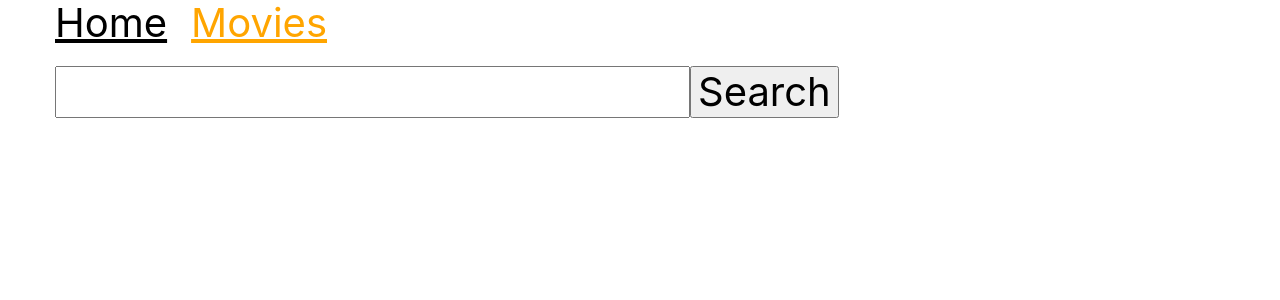
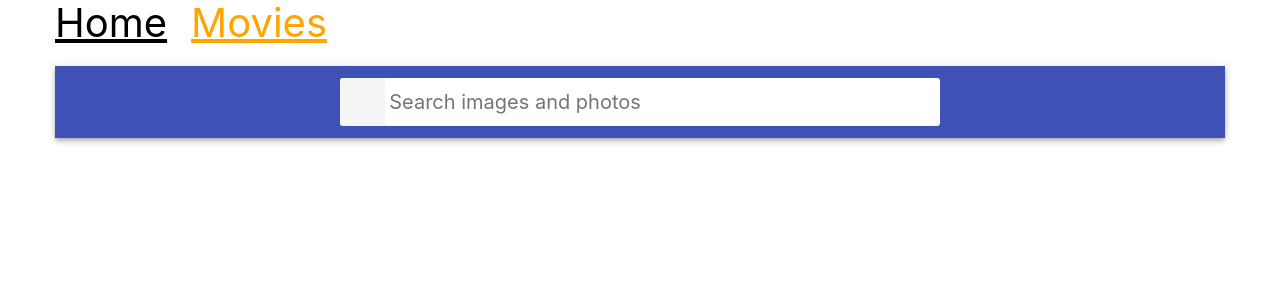
Before and after one commit to KateZaharova/goit-react-hw-05-movies, a React (Create React App) app: page /goit-react-hw-05-movies/movies in a window 1280 px wide. Shown: the top 300 px of the page. Built offline with nearby package versions, Linux system fonts and the light colour scheme; no server answers.

Commit message:
film search

```diff
--- a/src/api.js
+++ b/src/api.js
@@ -28,12 +28,20 @@ export const fetchReview = async (movieId) => {
 };
 
 
-/*API key=262609caf2a64b4b637675370ec91f76
+export const fetchSearchMovie = async (query) => {
+    const resp = await axios.get(`/search/movie?include_adult=false&language=en-US&api_key=${API_KEY}&page=1&query=${query}`);
+    return resp.data;
+};
+
+/*
+https://api.themoviedb.org/3/search/movie?include_adult=false&language=en-US&api_key=262609caf2a64b4b637675370ec91f76&page=1&query=ba
+
+API key=262609caf2a64b4b637675370ec91f76
 Токен доступу для читання API - eyJhbGciOiJIUzI1NiJ9.eyJhdWQiOiIyNjI2MDljYWYyYTY0YjRiNjM3Njc1MzcwZWM5MWY3NiIsInN1YiI6IjY1MDg5MWJlMzczYWMyMDBmZjA1ZmQ0OCIsInNjb3BlcyI6WyJhcGlfcmVhZCJdLCJ2ZXJzaW9uIjoxfQ.BVAxCHBNXR4qKxdw9juTzLiuwt4zS2kUHqWgFfmhnsk
 
 +/trending/get-trending список найпопулярніших фільмів на сьогодні для створення колекції на головній сторінці.
-/search/search-movies пошук фільму за ключовим словом на сторінці фільмів.
++/search/search-movies пошук фільму за ключовим словом на сторінці фільмів.
 +/movies/get-movie-details запит повної інформації про фільм для сторінки кінофільму.
 +/movies/get-movie-credits запит інформації про акторський склад для сторінки кінофільму.
-/movies/get-movie-reviews запит оглядів для сторінки кінофільму.
++/movies/get-movie-reviews запит оглядів для сторінки кінофільму.
 */
--- /dev/null
+++ b/src/components/Movies.styled.js
@@ -0,0 +1,66 @@
+import styled from "styled-components";
+
+/*
+export const SpanBtn = styled.span`
+svg{
+  width:2em;
+  height:2em;
+}
+`;
+*/
+
+export const Searchbar = styled.header`
+ top: 0;
+  left: 0;
+  position: sticky;
+  z-index: 1100;
+  display: flex;
+  justify-content: center;
+  align-items: center;
+  min-height: 64px;
+  padding-right: 24px;
+  padding-left: 24px;
+  padding-top: 12px;
+  padding-bottom: 12px;
+  background-color: #3f51b5;
+  box-shadow: 0px 2px 4px -1px rgba(0, 0, 0, 0.2),
+    0px 4px 5px 0px rgba(0, 0, 0, 0.14), 0px 1px 10px 0px rgba(0, 0, 0, 0.12);
+  `;
+
+
+export const SearchForm=styled.form`
+  display: flex;
+  align-items: center;
+  width: 100%;
+  max-width: 600px;
+  background-color: #fff;
+  border-radius: 3px;
+  overflow: hidden;
+  `
+
+export const SearchFormBtn=styled.button`
+  display: inline-block;
+  width: 48px;
+  height: 48px;
+  border: 0;
+  opacity: 0.6;
+  transition: opacity 250ms cubic-bezier(0.4, 0, 0.2, 1);
+  cursor: pointer;
+  outline: none;
+  :hover {
+  opacity: 1;}
+`
+
+export const SearchFormInput = styled.input`
+  display: inline-block;
+  width: 100%;
+  font: inherit;
+  font-size: 20px;
+  border: none;
+  outline: none;
+  padding-left: 4px;
+  padding-right: 4px;
+  ::placeholder {
+  font: inherit;
+  font-size: 18px;}
+`;
--- a/src/components/MoviesList/MoviesList.js
+++ b/src/components/MoviesList/MoviesList.js
@@ -4,11 +4,19 @@ import { useLocation, Link } from "react-router-dom";
 
 export default function MoviesList({ movies }) {
   const location = useLocation();
+  function getLink(movieId) {
+    if (location.pathname === "/movies") {
+      return "/movies/" + movieId;
+    }
+    return "movies/" + movieId;
+  };
+
+
   return (
     <div>
       {movies.map((movie) => (
         <div key={movie.id}>
-          <Link to={`movies/${movie.id}`} state={{from:location}}>
+          <Link to={getLink(movie.id)} state={{from:location}}>
             <p>{movie.title}</p>
           </Link>
         </div>
@@ -16,3 +24,5 @@ export default function MoviesList({ movies }) {
     </div>
   );
 };
+
+/*movies/${movie.id}*/
--- a/src/pages/Movies.js
+++ b/src/pages/Movies.js
@@ -1,11 +1,62 @@
-import { useParams } from "react-router-dom";
+import { Searchbar, SearchForm, SearchFormBtn, SearchFormInput } from "../components/Movies.styled";
+import { useSearchParams} from "react-router-dom";
+import { fetchSearchMovie } from "api";
+import { useEffect, useState } from 'react';
+import MoviesList from "../components/MoviesList/MoviesList"
+
+export default function Movies({ onSubmit }) {
+
+const [searchParams, setSearchParams] = useSearchParams();
+const query = searchParams.get("query") ?? "";
+const [moviesItems, setMoviesItems] = useState([]);
+
+    console.log(query)
+
+    useEffect(() => {
+    async function getMovies() {
+        try {
+        const popularMovies = await fetchSearchMovie(query);
+        setMoviesItems(popularMovies.results);
+        } catch (error) {
+            console.log(error)
+      }
+    }
+
+    getMovies();
+  }, [query]);
 
 
-export default function Movies() {
+const handleSubmit = (evt) => {
+    evt.preventDefault();
+    const query = evt.target.elements.request.value;
+    const nextParams = query !== "" ? { query} : {};
+    setSearchParams(nextParams);
+    ;
+  }
+
+
+
     return (
-        <div>
-            <input></input>
-            <button type="button">Search</button>
-        </div>
-    )
+        <>
+            {(moviesItems.length === 0) &&
+        <Searchbar className="searchbar">
+  <SearchForm className="form" onSubmit={(evt) => {handleSubmit(evt)}}>
+          <SearchFormBtn type="submit" className="button" ></SearchFormBtn>
+
+    <SearchFormInput
+      className="input"
+      type="text"
+      name="request"
+      autoComplete="off"
+      autoFocus
+      placeholder="Search images and photos"
+          />
+        </SearchForm>
+            </Searchbar>
+          }
+       { (moviesItems.length > 0)  &&  <MoviesList movies={moviesItems}></MoviesList>
+            }
+            </>
+            )
+
 }
--- a/src/pages/Reviews.js
+++ b/src/pages/Reviews.js
@@ -25,14 +25,14 @@ export default function Reviews() {
 
     return (
         <div>
-            {reviews.map((review) => (
+            {(reviews.length>0)  &&  reviews.map((review) => (
                 <div key={review.id}>
                     <p><b>Author: {review.author}</b></p>
-                    <p>{review.content}</p>
+                    <p> {review.content}</p>
                 </div>
             ))}
+            {(reviews.length === 0)  &&  <p>Sorry, we don't have any reviews</p>
+            }
         </div>
     );
-
-
 }
```
